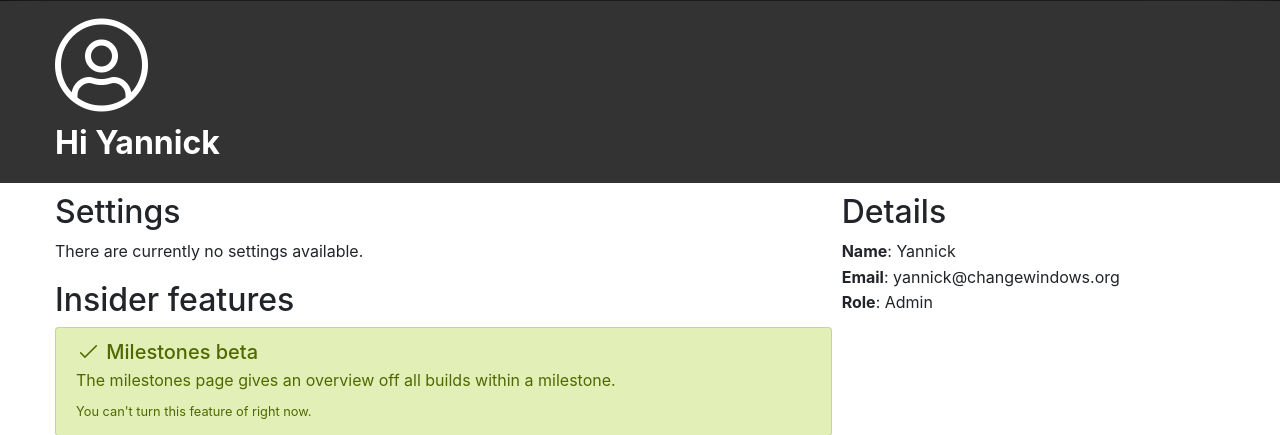
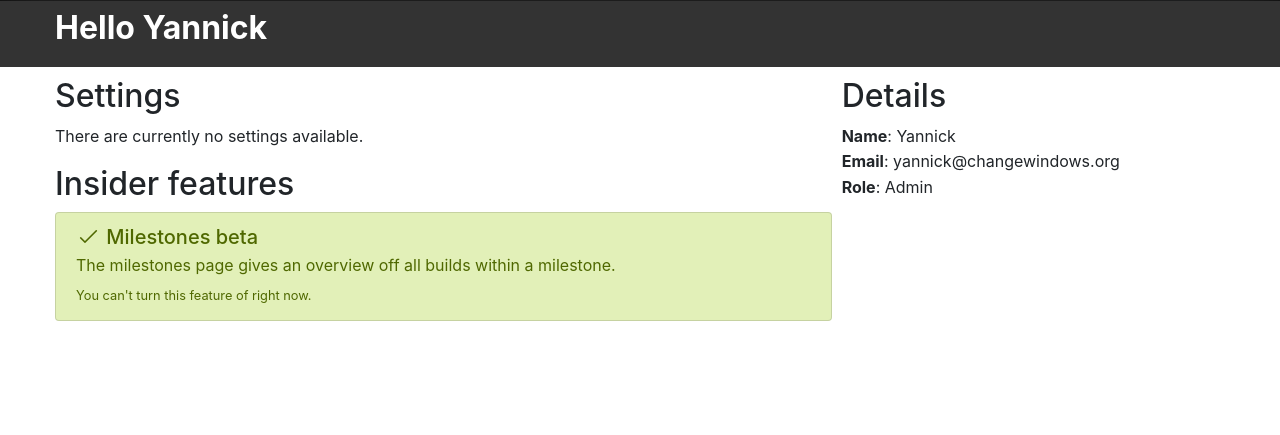
Before and after one commit to ChangeWindows/ChangeWindows5, a Laravel app: page /profile in a window 1280 px wide. Shown: the part 49-484 px from the top of the page. Run offline with Laravel 8, Linux system fonts and the light colour scheme; a user stored in the database is signed in; data comes from the database, SQL or seed files in the repository; some libraries are stand-ins or nearby versions.

Commit message:
Drop avatar circle from profile, until we have an avatar system

```diff
--- a/resources/views/profile.blade.php
+++ b/resources/views/profile.blade.php
@@ -3,8 +3,7 @@
 @section('hero')
 <div class="jumbotron">
     <div class="container">
-        <span class="display-1"><i class="fal fa-user-circle"></i></span>
-        <h2>Hi {{ Auth::user()->name }}</h2>
+        <h2>Hello {{ Auth::user()->name }}</h2>
     </div>
 </div>
 @endsection
```
